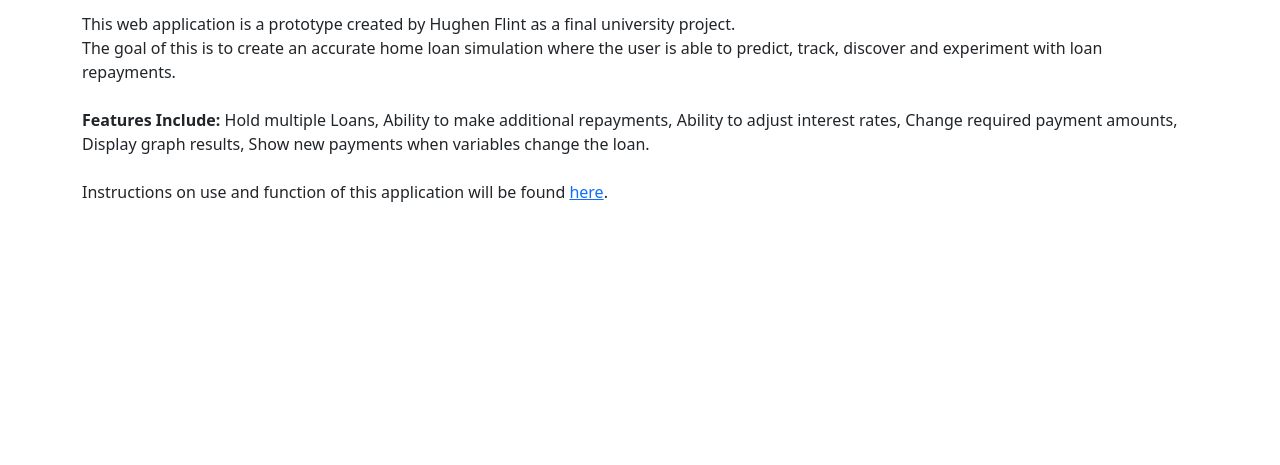
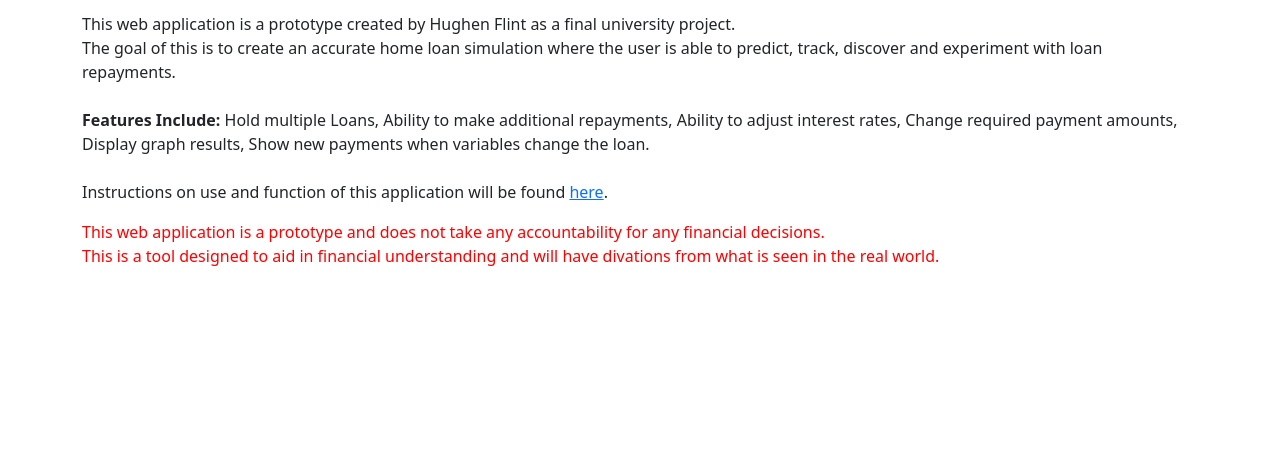
Before and after one commit to FlashBangAU/COIT13230-Load-Repayment-Simulator, a PHP site: page /home.php in a window 1280 px wide. Shown: the part 248-713 px from the top of the page. Run offline with PHP 8.4, Linux system fonts and the light colour scheme.

Commit message:
missing text home page

```diff
--- a/home.php
+++ b/home.php
@@ -60,6 +60,11 @@
 					<b>Features Include:</b> Hold multiple Loans, Ability to make additional repayments, Ability to adjust interest rates, Change required payment amounts, Display graph results, Show new payments when variables change the loan.<br><br>
 					Instructions on use and function of this application will be found <a href="help.php">here</a>.
 					</p>
+
+					<p style="color: red;">
+						This web application is a prototype and does not take any accountability for any financial decisions.<br>
+						This is a tool designed to aid in financial understanding and will have divations from what is seen in the real world.
+					</p>
 				END;
 
 				include("footer-logged-out.php");
```
